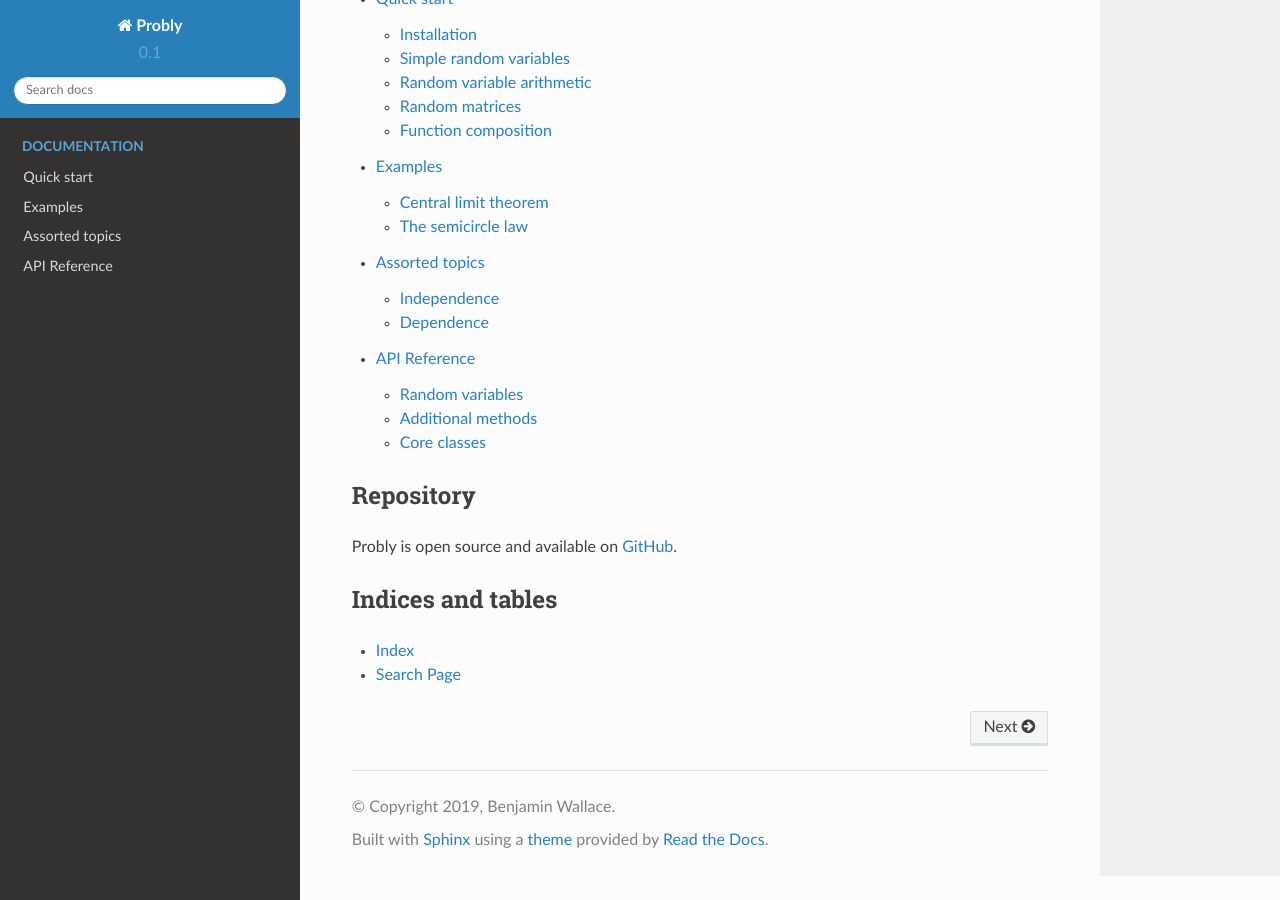
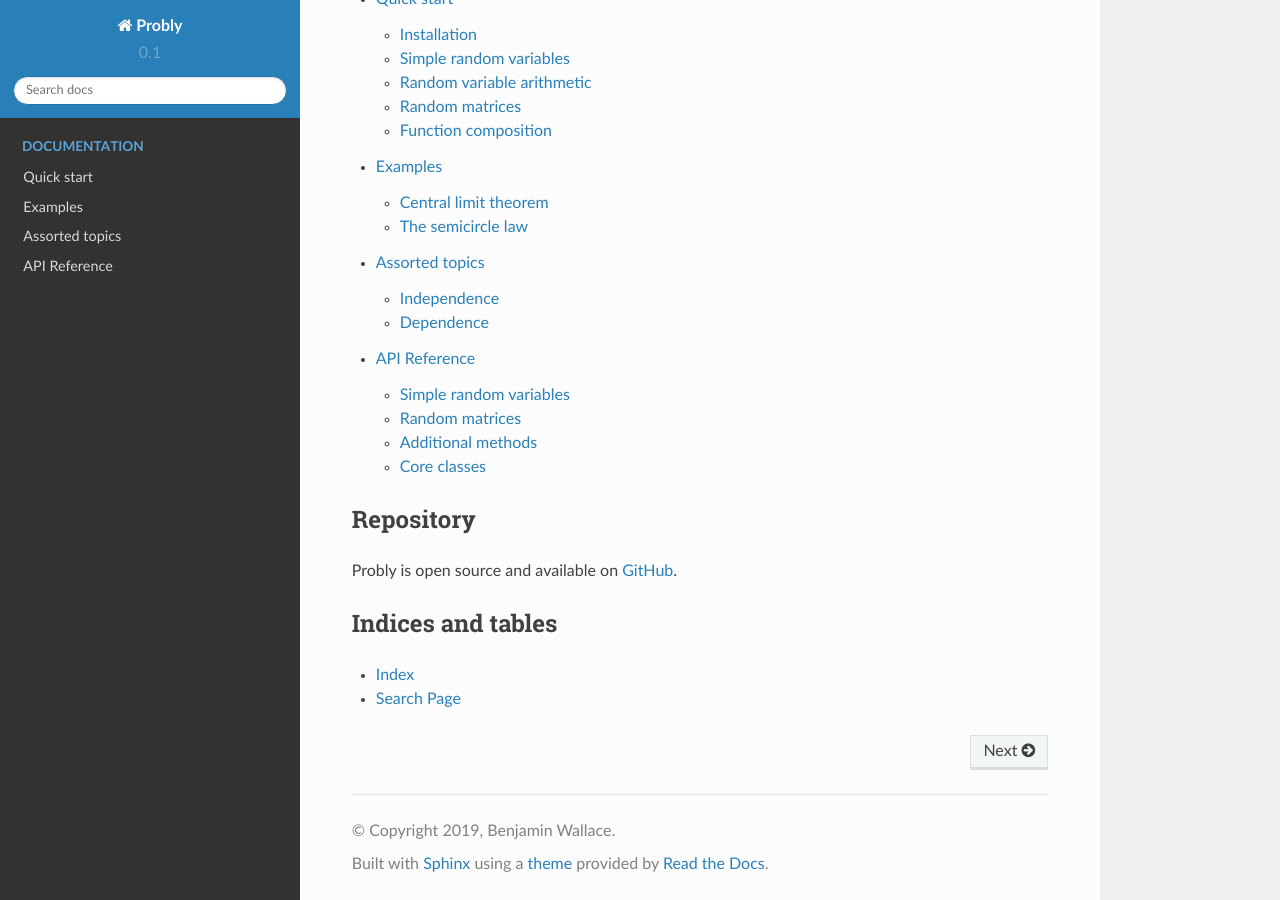
Before and after one commit to bencwallace/Probly, a Sphinx documentation site: the page built from docs/source/index.rst, in a window 1280 px wide and 900 px high, scrolled down 591 px. Built offline with Sphinx 7.4.7 and the Read the Docs theme 2.0.0, drawn with Linux system fonts in a browser that asks for light colours.

```diff
--- a/docs/source/ref/distr.rst
+++ b/docs/source/ref/distr.rst
@@ -1,6 +1,6 @@
-################
-Random variables
-################
+#######################
+Simple random variables
+#######################
 
 .. automodule:: probly.distr
 
@@ -44,3 +44,12 @@ Continuous random variables
    Pareto
    VonMises
    Weibull
+
+###############
+Random matrices
+###############
+
+.. autosummary::
+   :toctree: generated/
+
+   Wigner
```
